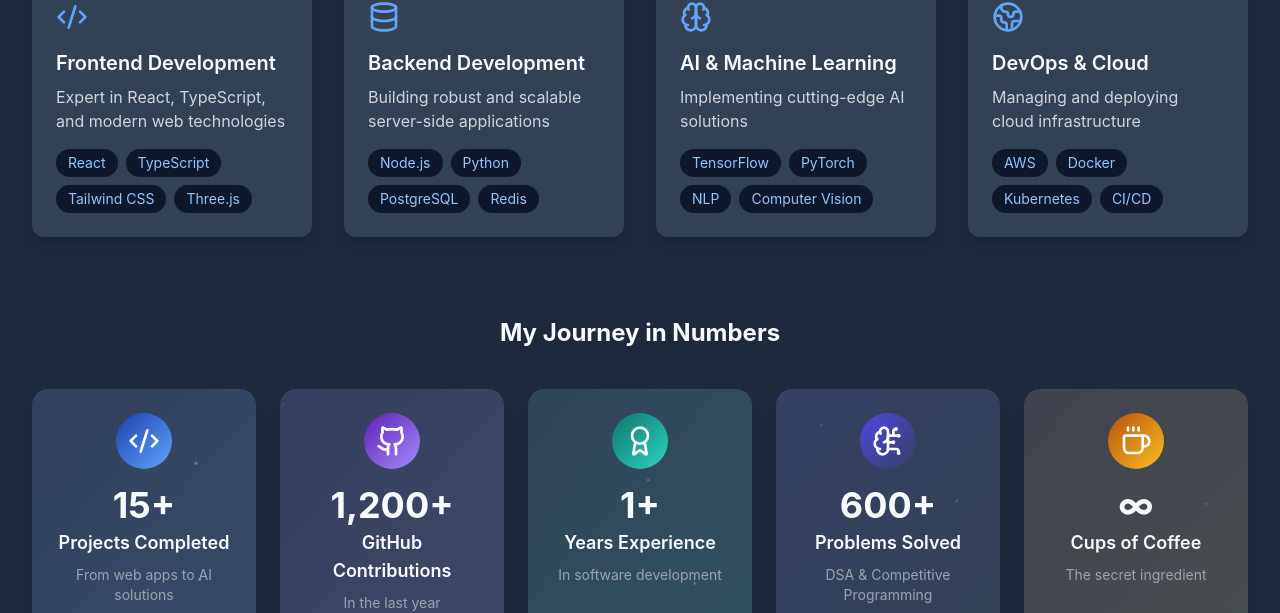
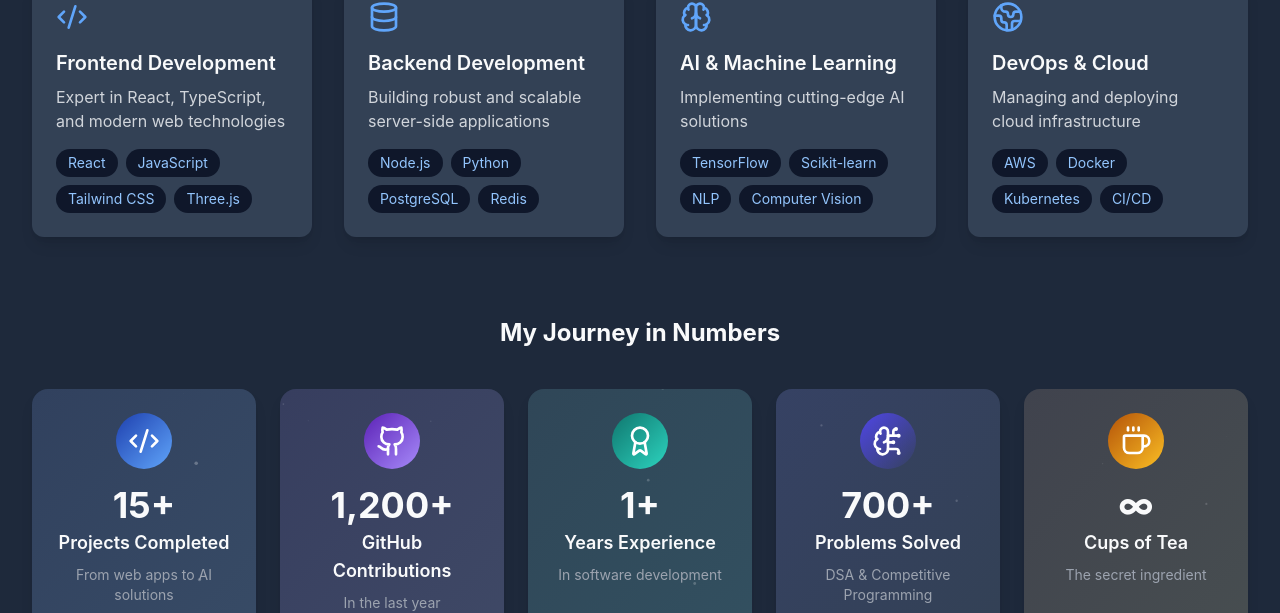
Before and after one commit to YashSakhareliya/Portfolio, a React (Vite) app: page / in a window 1280 px wide. Shown: the part 1143-1756 px from the top of the page. Built offline with nearby package versions, Linux system fonts and the light colour scheme.

Commit message:
update Skill

```diff
--- a/src/components/About.jsx
+++ b/src/components/About.jsx
@@ -10,7 +10,7 @@ const skills = [
       icon: <Code2 className="w-8 h-8" />,
       title: 'Frontend Development',
       description: 'Expert in React, TypeScript, and modern web technologies',
-      technologies: ['React', 'TypeScript', 'Tailwind CSS', 'Three.js']
+      technologies: ['React', 'JavaScript', 'Tailwind CSS', 'Three.js']
     },
     {
       icon: <Database className="w-8 h-8" />,
@@ -22,7 +22,7 @@ const skills = [
       icon: <Brain className="w-8 h-8" />,
       title: 'AI & Machine Learning',
       description: 'Implementing cutting-edge AI solutions',
-      technologies: ['TensorFlow', 'PyTorch', 'NLP', 'Computer Vision']
+      technologies: ['TensorFlow', 'Scikit-learn', 'NLP', 'Computer Vision']
     },
     {
       icon: <Globe2 className="w-8 h-8" />,
@@ -59,7 +59,7 @@ const stats = [
     },
     {
       icon: <BrainCircuit  className="w-8 h-8" />,
-      value: '600+',
+      value: '700+',
       label: 'Problems Solved',
       description: 'DSA & Competitive Programming',
       color: 'from-orange-500 to-orange-600',
@@ -68,7 +68,7 @@ const stats = [
     {
       icon: <Coffee className="w-8 h-8" />,
       value: '∞',
-      label: 'Cups of Coffee',
+      label: 'Cups of Tea',
       description: 'The secret ingredient',
       color: 'from-amber-500 to-amber-600',
       darkColor: 'from-web3-amber-dark to-web3-amber-glow'
```
